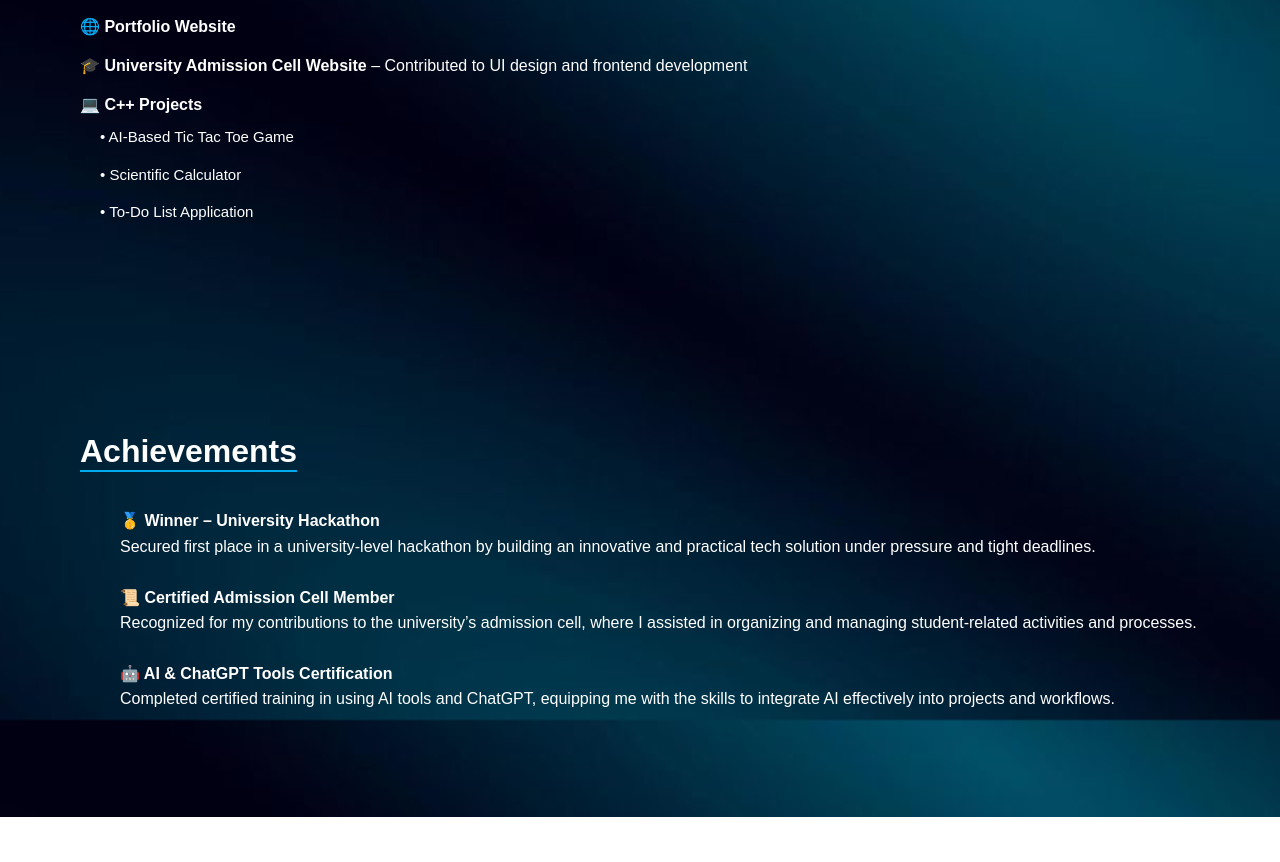
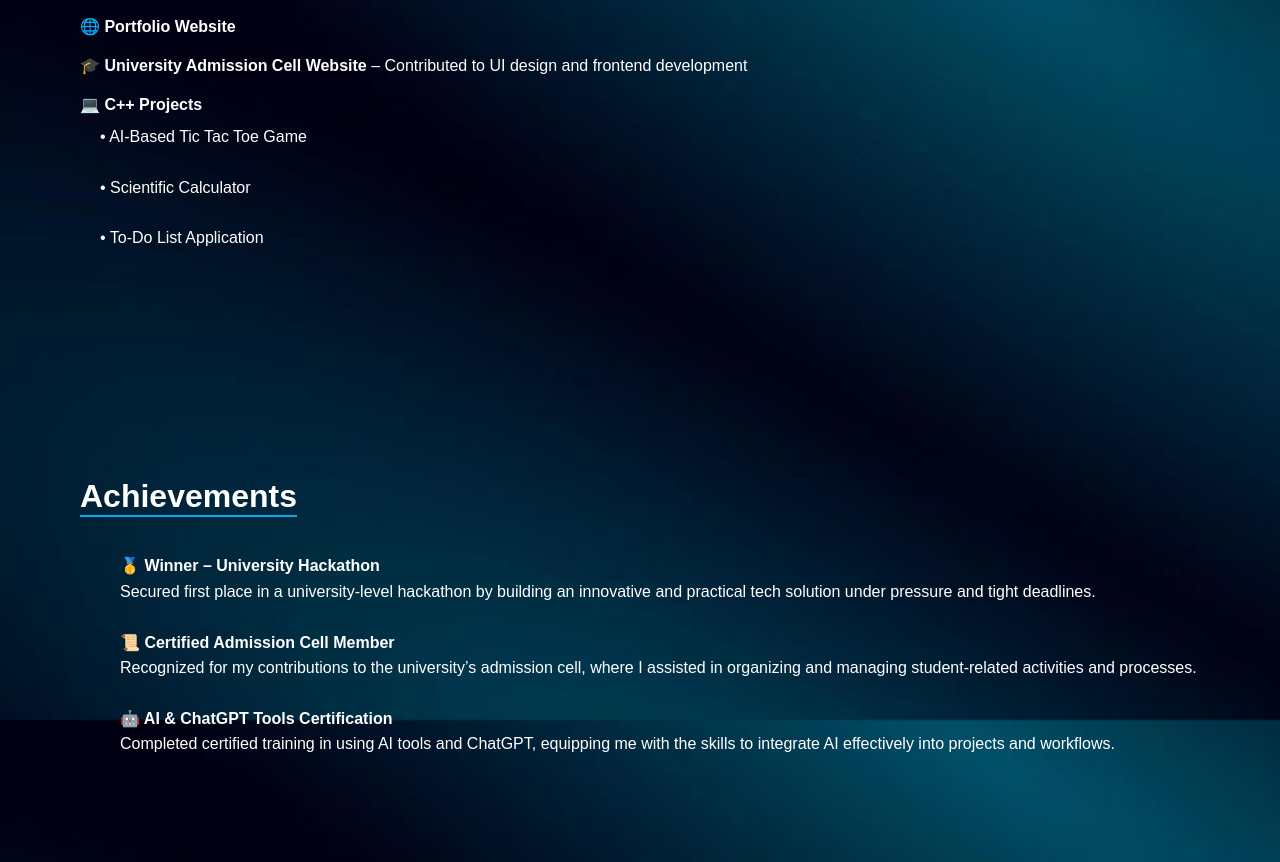
Before and after one commit to madhuri2006/My-portfolio, a plain HTML site: page index.html in a window 1280 px wide. Shown: the part 2480-3342 px from the top of the page. Before the commit the page ends 3297 px from the top, so only its background shows below. Drawn offline with Linux system fonts and the light colour scheme; files whose address does not match are found by name.

Commit message:
Update style.css

```diff
--- a/style.css
+++ b/style.css
@@ -278,27 +278,3 @@ ul {
   transform: scale(1.05);
   font-size: 18px; /* Optional: makes text a bit larger */
 }
-
-
-.projects-list ul {
-  list-style-type: none; /* or keep disc if you like bullets */
-  padding-left: 20px;
-  margin: 10px 0;
-}
-
-.projects-list ul li {
-  margin-bottom: 12px;
-}
-
-.projects-list ul li a {
-  color: white;
-  font-size: 15px;
-  text-decoration: none;
-  display: inline-block;
-  transition: transform 0.3s, color 0.3s;
-}
-
-.projects-list ul li a:hover {
-  transform: scale(1.05);
-  color: #00aced;
-}
```
